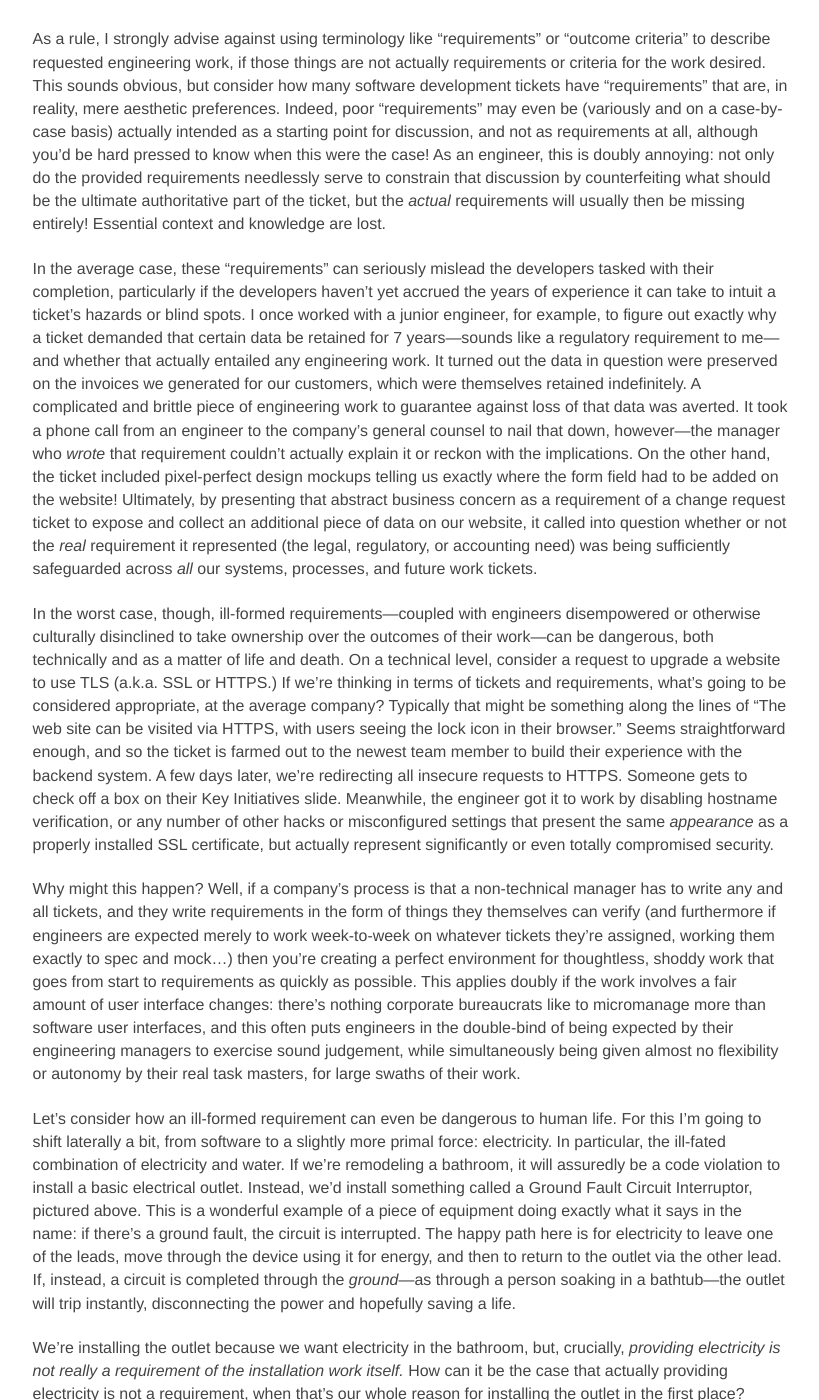
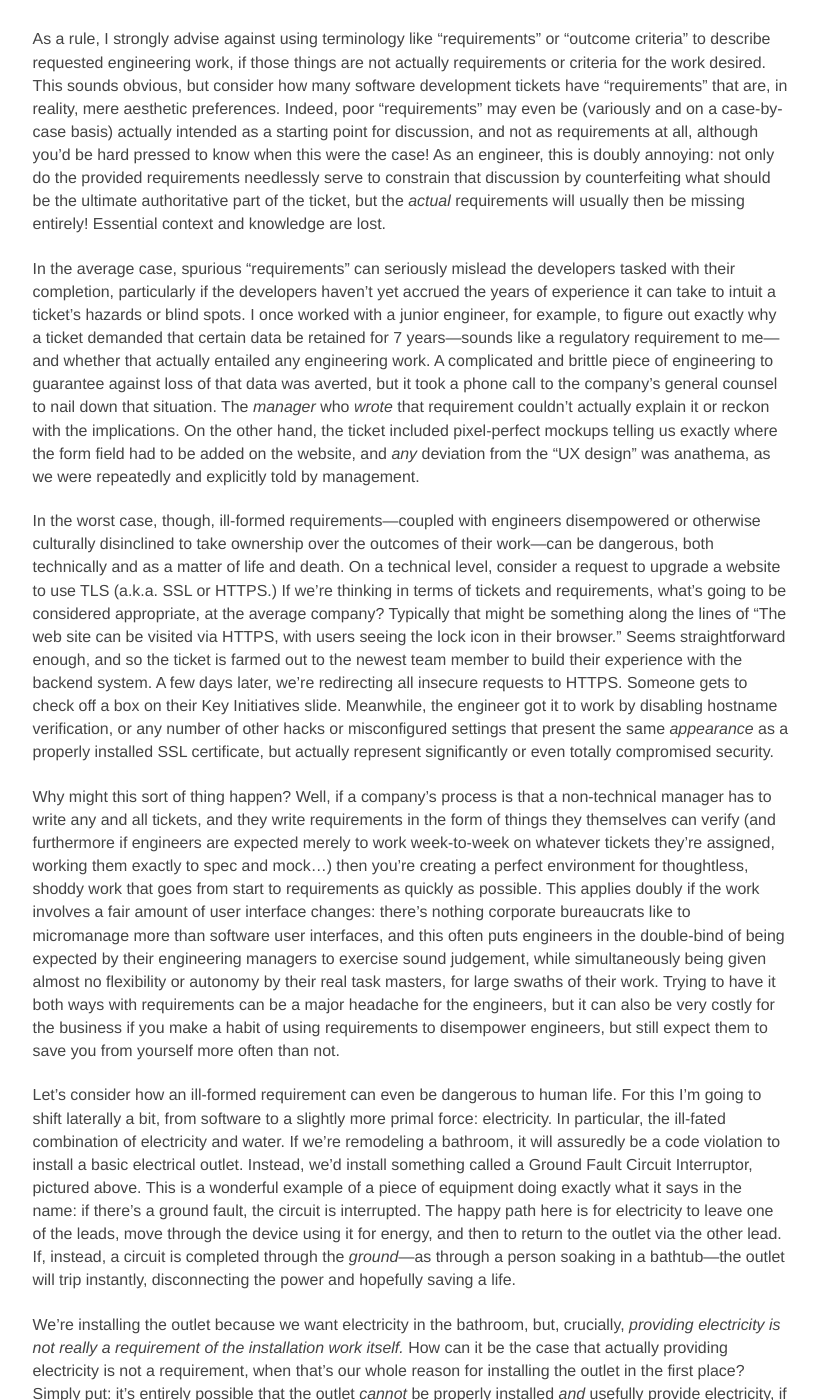
Before and after one commit to endash/endash.github.io, a Jekyll site: the page built from _posts/2021-11-09-the-fault-in-our-requirements.markdown, in a window 1280 px wide and 1400 px high, scrolled down 616 px. Shown: the whole window, without its empty margins (229-1048 px from the left). Built offline with Jekyll 4.4.1, drawn with Linux system fonts in a browser that asks for light colours; some of the changed text lies outside the part shown.

Commit message:
Sightly expand requirements post

```diff
--- a/_posts/2021-11-09-the-fault-in-our-requirements.markdown
+++ b/_posts/2021-11-09-the-fault-in-our-requirements.markdown
@@ -10,16 +10,18 @@ layout: post
 
 As a rule, I strongly advise against using terminology like "requirements" or "outcome criteria" to describe requested engineering work, if those things are not actually requirements or criteria for the work desired. This sounds obvious, but consider how many software development tickets have "requirements" that are, in reality, mere aesthetic preferences. Indeed, poor "requirements" may even be (variously and on a case-by-case basis) actually intended as a starting point for discussion, and not as requirements at all, although you'd be hard pressed to know when this were the case! As an engineer, this is doubly annoying: not only do the provided requirements needlessly serve to constrain that discussion by counterfeiting what should be the ultimate authoritative part of the ticket, but the _actual_ requirements will usually then be missing entirely! Essential context and knowledge are lost.
 
-In the average case, these "requirements" can seriously mislead the developers tasked with their completion, particularly if the developers haven't yet accrued the years of experience it can take to intuit a ticket's hazards or blind spots. I once worked with a junior engineer, for example, to figure out exactly why a ticket demanded that certain data be retained for 7 years—sounds like a regulatory requirement to me—and whether that actually entailed any engineering work. It turned out the data in question were preserved on the invoices we generated for our customers, which were themselves retained indefinitely. A complicated and brittle piece of engineering work to guarantee against loss of that data was averted. It took a phone call from an engineer to the company's general counsel to nail that down, however—the manager who _wrote_ that requirement couldn't actually explain it or reckon with the implications. On the other hand, the ticket included pixel-perfect design mockups telling us exactly where the form field had to be added on the website! Ultimately, by presenting that abstract business concern as a requirement of a change request ticket to expose and collect an additional piece of data on our website, it called into question whether or not the _real_ requirement it represented (the legal, regulatory, or accounting need) was being sufficiently safeguarded across _all_ our systems, processes, and future work tickets.
+In the average case, spurious "requirements" can seriously mislead the developers tasked with their completion, particularly if the developers haven't yet accrued the years of experience it can take to intuit a ticket's hazards or blind spots. I once worked with a junior engineer, for example, to figure out exactly why a ticket demanded that certain data be retained for 7 years—sounds like a regulatory requirement to me—and whether that actually entailed any engineering work. A complicated and brittle piece of engineering to guarantee against loss of that data was averted, but it took a phone call to the company's general counsel to nail down that situation. The _manager_ who _wrote_ that requirement couldn't actually explain it or reckon with the implications. On the other hand, the ticket included pixel-perfect mockups telling us exactly where the form field had to be added on the website, and _any_ deviation from the "UX design" was anathema, as we were repeatedly and explicitly told by management.
 
 In the worst case, though, ill-formed requirements—coupled with engineers disempowered or otherwise culturally disinclined to take ownership over the outcomes of their work—can be dangerous, both technically and as a matter of life and death. On a technical level, consider a request to upgrade a website to use TLS (a.k.a. SSL or HTTPS.) If we're thinking in terms of tickets and requirements, what's going to be considered appropriate, at the average company? Typically that might be something along the lines of "The web site can be visited via HTTPS, with users seeing the lock icon in their browser." Seems straightforward enough, and so the ticket is farmed out to the newest team member to build their experience with the backend system. A few days later, we're redirecting all insecure requests to HTTPS. Someone gets to check off a box on their Key Initiatives slide. Meanwhile, the engineer got it to work by disabling hostname verification, or any number of other hacks or misconfigured settings that present the same _appearance_ as a properly installed SSL certificate, but actually represent significantly or even totally compromised security.
 
-Why might this happen? Well, if a company's process is that a non-technical manager has to write any and all tickets, and they write requirements in the form of things they themselves can verify (and furthermore if engineers are expected merely to work week-to-week on whatever tickets they're assigned, working them exactly to spec and mock...) then you're creating a perfect environment for thoughtless, shoddy work that goes from start to requirements as quickly as possible. This applies doubly if the work involves a fair amount of user interface changes: there's nothing corporate bureaucrats like to micromanage more than software user interfaces, and this often puts engineers in the double-bind of being expected by their engineering managers to exercise sound judgement, while simultaneously being given almost no flexibility or autonomy by their real task masters, for large swaths of their work.
+Why might this sort of thing happen? Well, if a company's process is that a non-technical manager has to write any and all tickets, and they write requirements in the form of things they themselves can verify (and furthermore if engineers are expected merely to work week-to-week on whatever tickets they're assigned, working them exactly to spec and mock...) then you're creating a perfect environment for thoughtless, shoddy work that goes from start to requirements as quickly as possible. This applies doubly if the work involves a fair amount of user interface changes: there's nothing corporate bureaucrats like to micromanage more than software user interfaces, and this often puts engineers in the double-bind of being expected by their engineering managers to exercise sound judgement, while simultaneously being given almost no flexibility or autonomy by their real task masters, for large swaths of their work. Trying to have it both ways with requirements can be a major headache for the engineers, but it can also be very costly for the business if you make a habit of using requirements to disempower engineers, but still expect them to save you from yourself more often than not.
 
 Let's consider how an ill-formed requirement can even be dangerous to human life. For this I'm going to shift laterally a bit, from software to a slightly more primal force: electricity. In particular, the ill-fated combination of electricity and water. If we're remodeling a bathroom, it will assuredly be a code violation to install a basic electrical outlet. Instead, we'd install something called a Ground Fault Circuit Interruptor, pictured above. This is a wonderful example of a piece of equipment doing exactly what it says in the name: if there's a ground fault, the circuit is interrupted. The happy path here is for electricity to leave one of the leads, move through the device using it for energy, and then to return to the outlet via the other lead. If, instead, a circuit is completed through the _ground_—as through a person soaking in a bathtub—the outlet will trip instantly, disconnecting the power and hopefully saving a life.
 
 We're installing the outlet because we want electricity in the bathroom, but, crucially, _providing electricity is not really a requirement of the installation work itself._ How can it be the case that actually providing electricity is not a requirement, when that's our whole reason for installing the outlet in the first place? Simply put: it's entirely possible that the outlet _cannot_ be properly installed _and_ usefully provide electricity, if there are other problems present or the outlet in question is defective. In actual fact, the _real_ requirement is that the outlet _not_ provide electricity! It should _not_ provide electricity in the presence of a simple ground fault, for example. Even something like "it should provide electricity _safely_" would not be valid since, again, it may not actually be possible to do so within the scope of this work.
 
-You might be thinking: well, sure, but that's a higher-level business requirement which is essential context for the engineer doing the actual work. Indeed it is, and I salute your process sanity. Involving engineers at the higher level, and ensuring they have that broader context, are both great ways to avoid unnecessary problems with ill-formed ticket requirements. It should be considered a major process smell, however, if ill-formed ticket requirements largely substitute for that involvement, _especially_ if the ticket is the very first point of involvement for the engineer being assigned the work. The problem, ultimately, is when "requirements" are primarily understood to mean things that are _required of the engineer working the ticket_, and I propose that at most companies this is exactly how "requirements" are intended, and perceived.
+You might be thinking: well, sure, but that's a higher-level business requirement which is essential context for the engineer doing the actual work. Indeed it is, and I salute your process sanity. Involving engineers at the higher level, and ensuring they have that broader context, are both great ways to avoid unnecessary problems with ill-formed tickets. It should be considered a major process smell, however, if a work ticket's "requirements" section largely substitutes for that involvement, _especially_ if the ticket is the very first point of involvement for the engineer being assigned the work. The problem, ultimately, is when "requirements" are primarily understood to mean things that are _required of the engineer working the ticket_, and I propose that at most companies this is exactly how "requirements" are intended, and perceived.
 
-Of course, all of this is coming from the perspective of trying to engineer software at a large corporation, where most tickets are straight-up _change requests_. If the final engineering ticket is the end result of a top-down waterfall process, describing specific software development work in detail, then the hard-and-fast technical requirements _must_ be on point. If you want waterfall, then you gotta waterfall, otherwise you're virtually guaranteeing that _no one_ is ultimately responsible for the quality and appropriateness of the engineering work. Requirements for a high-level user story, on the other hand, are an entirely different matter. A user story for that electrical outlet installation _would_ have as a requirement that there be safe, reliable electricity in the bathroom. That works because a user story doesn't try to constrain the engineering or micromanage the engineers, and are merely a starting point for discussion and problem solving, rather than a work order or specification. The requirement in that case isn't a requirement of the _engineering_, but a requirement that must be fulfilled for the _user, customer, or business value_ to be deliverable. Confuse the two at your peril.
+Of course, all of this is coming from the perspective of trying to engineer software at a large corporation, where most tickets are straight-up _change requests_. If the final engineering ticket is the end result of a top-down waterfall process, describing specific software development work in detail, then the hard-and-fast technical requirements _must_ be on point. If you want waterfall, then you gotta waterfall, otherwise you're virtually guaranteeing that _no one_ is ultimately responsible for the quality and appropriateness of the engineering work.
+
+Requirements for a high-level user story, on the other hand, are an entirely different matter. A user story for that electrical outlet installation _would_ have as a requirement that there be safe, reliable electricity in the bathroom. That works because a user story doesn't try to constrain the engineering or micromanage the engineers, and are merely a starting point for discussion and problem solving, rather than a work order or specification. The requirement in that case isn't a requirement of the _engineering_, but a requirement that must be fulfilled for the _user, customer, or business value_ to be deliverable. Confuse the two at your peril.
```
